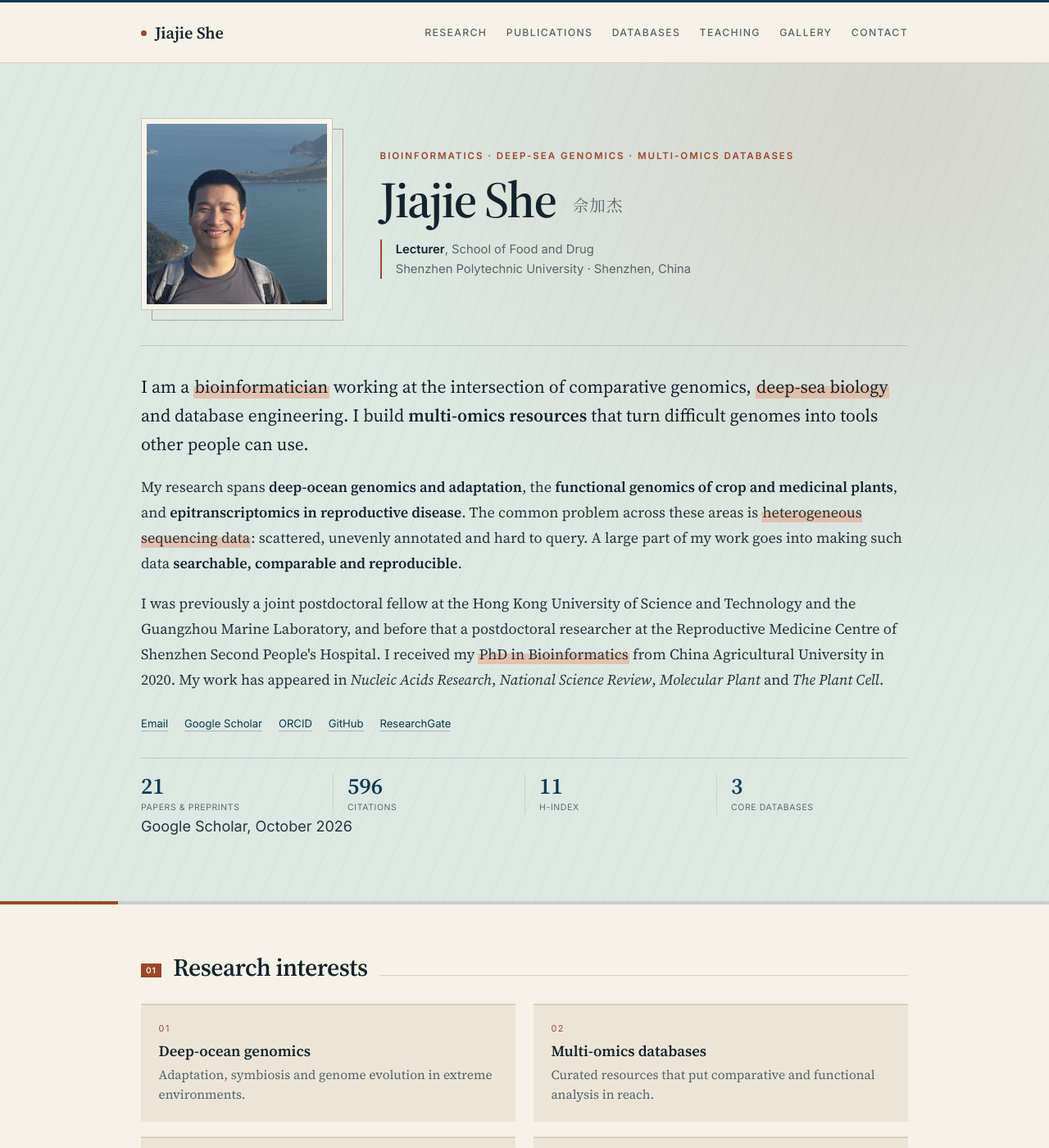
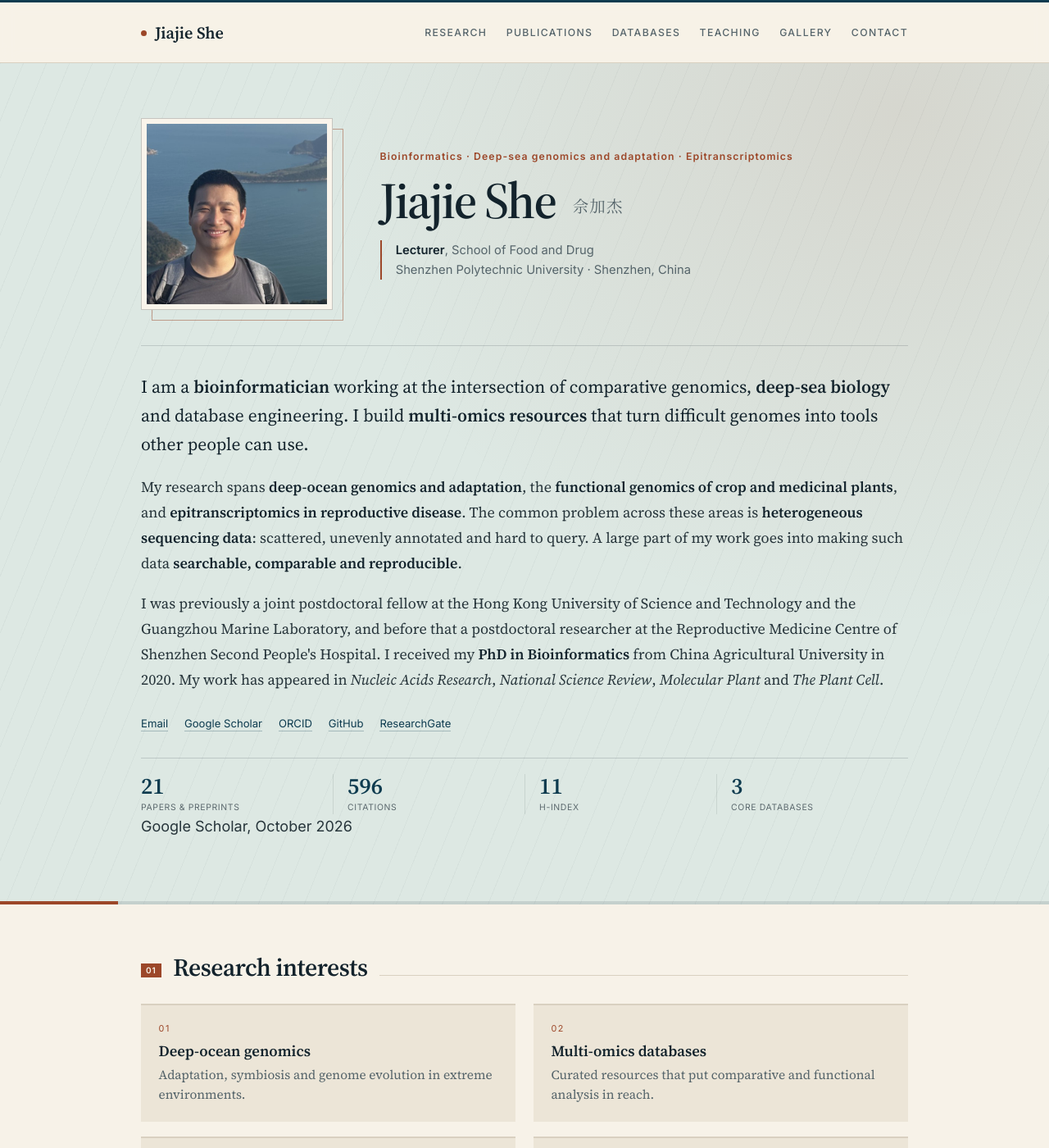
Before and after one commit to jackieyihkb/jackieyihkb.github.io, a Jekyll site: the page built from index.md, in a window 1280 px wide and 1400 px high. Shown: the whole window at 82% size. Built offline with Jekyll 4.4.1, drawn with Linux system fonts in a browser that asks for light colours.

Commit message:
Update research tagline and use bold-only emphasis
- Set the hero tagline to bioinformatics, deep-sea genomics and adaptation, epitranscriptomics
- Use title-case type instead of all caps so the longer tagline reads cleanly
- Replace coral highlights with bold emphasis across the homepage and research page
- Refresh the social card subtitle to match

Co-Authored-By: Claude Code <noreply@anthropic.com>

```diff
--- a/_config.yml
+++ b/_config.yml
@@ -3,7 +3,7 @@
 # ---------------------------------------------------------------------------
 
 title: Jiajie She
-tagline: Bioinformatics · Deep-sea genomics · Multi-omics databases
+tagline: Bioinformatics · Deep-sea genomics and adaptation · Epitranscriptomics
 
 description: >-
   Jiajie She (佘加杰) is a Lecturer at the School of Food and Drug, Shenzhen
--- a/assets/css/style.css
+++ b/assets/css/style.css
@@ -40,7 +40,6 @@
   --accent-dark: #082635;
   --accent-warm: #9c4729;
   --accent-warm-soft: #f0dcd0;
-  --accent-light: #e6a98c;
   --hero-bg: #dde8e3;
   --hero-bg-deep: #cfded8;
   --footer-bg: #e5ebe5;
@@ -78,17 +77,6 @@ body {
 ::selection {
   background: var(--accent-warm-soft);
   color: var(--ink);
-}
-
-mark {
-  padding: 0 0.06em;
-  background-color: transparent;
-  background-image: linear-gradient(
-    180deg,
-    transparent 50%,
-    rgba(230, 169, 140, 0.6) 50%
-  );
-  color: inherit;
 }
 
 .wrap {
@@ -294,11 +282,10 @@ main {
 .kicker {
   margin: 0 0 0.7rem;
   font-family: var(--sans);
-  font-size: 0.64rem;
-  font-weight: 600;
-  letter-spacing: 0.17em;
-  line-height: 1.55;
-  text-transform: uppercase;
+  font-size: 0.68rem;
+  font-weight: 600;
+  letter-spacing: 0.09em;
+  line-height: 1.6;
   color: var(--accent-warm);
 }
 
@@ -871,7 +858,7 @@ main {
 
 .prose strong {
   font-weight: 600;
-  color: var(--accent);
+  color: var(--ink);
 }
 
 .prose sup {
@@ -1422,8 +1409,8 @@ main {
 
   .kicker {
     margin-bottom: 0.55rem;
-    font-size: 0.55rem;
-    letter-spacing: 0.13em;
+    font-size: 0.6rem;
+    letter-spacing: 0.07em;
   }
 
   .intro-role {
@@ -1559,7 +1546,7 @@ main {
   }
 
   .kicker {
-    font-size: 0.51rem;
+    font-size: 0.55rem;
   }
 
   .intro-role {
@@ -1615,10 +1602,6 @@ main {
     color: #000;
   }
 
-  mark {
-    background: none;
-  }
-
   .kicker,
   .intro-role,
   .intro-stats span,
--- a/index.md
+++ b/index.md
@@ -11,7 +11,7 @@ layout: home
       </figure>
 
       <div class="hero-identity">
-        <p class="kicker">Bioinformatics · Deep-sea genomics · Multi-omics databases</p>
+        <p class="kicker">Bioinformatics · Deep-sea genomics and&nbsp;adaptation · Epitranscriptomics</p>
         <h1>Jiajie She <span class="name-cn">佘加杰</span></h1>
         <p class="intro-role">
           <strong>Lecturer</strong>, School of Food and Drug<br>
@@ -22,8 +22,8 @@ layout: home
 
     <div class="hero-body">
       <p class="bio-lead">
-        I am a <mark>bioinformatician</mark> working at the intersection of
-        comparative genomics, <mark>deep-sea biology</mark> and database
+        I am a <strong>bioinformatician</strong> working at the intersection of
+        comparative genomics, <strong>deep-sea biology</strong> and database
         engineering. I build <strong>multi-omics resources</strong> that turn
         difficult genomes into tools other people can use.
       </p>
@@ -33,8 +33,8 @@ layout: home
         the <strong>functional genomics of crop and medicinal plants</strong>,
         and <strong>epitranscriptomics in reproductive disease</strong>. The
         common problem across these areas is
-        <mark>heterogeneous sequencing data</mark>: scattered, unevenly annotated
-        and hard to query. A large part of my work goes into making such data
+        <strong>heterogeneous sequencing data</strong>: scattered, unevenly
+        annotated and hard to query. A large part of my work goes into making such data
         <strong>searchable, comparable and reproducible</strong>.
       </p>
 
@@ -43,8 +43,8 @@ layout: home
         of Science and Technology and the Guangzhou Marine Laboratory, and
         before that a postdoctoral researcher at the Reproductive Medicine
         Centre of Shenzhen Second People's Hospital. I received my
-        <mark>PhD in Bioinformatics</mark> from China Agricultural University in
-        2020. My work has appeared in <em>Nucleic Acids Research</em>,
+        <strong>PhD in Bioinformatics</strong> from China Agricultural University
+        in 2020. My work has appeared in <em>Nucleic Acids Research</em>,
         <em>National Science Review</em>, <em>Molecular Plant</em> and
         <em>The Plant Cell</em>.
       </p>
```
Also changed, not shown: research.md (+2 -2 lines), assets/images/social-card.png.
